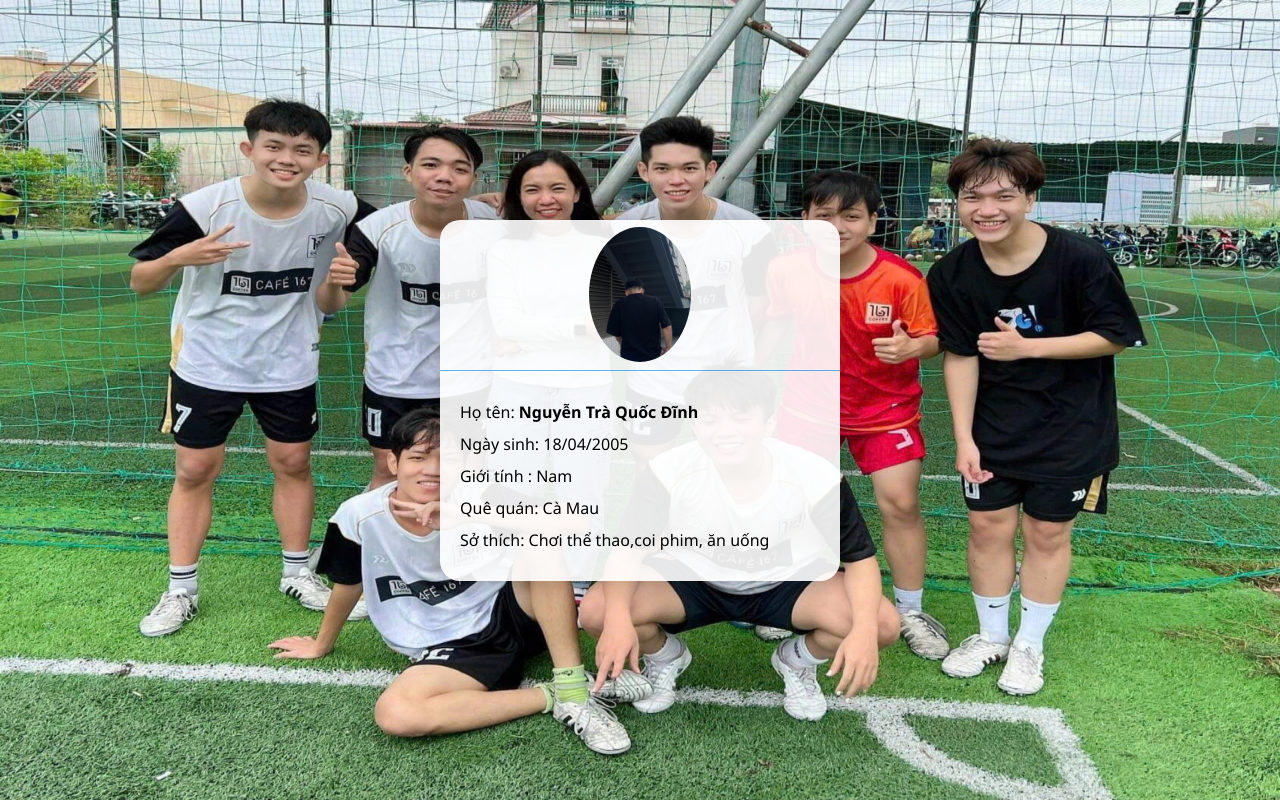
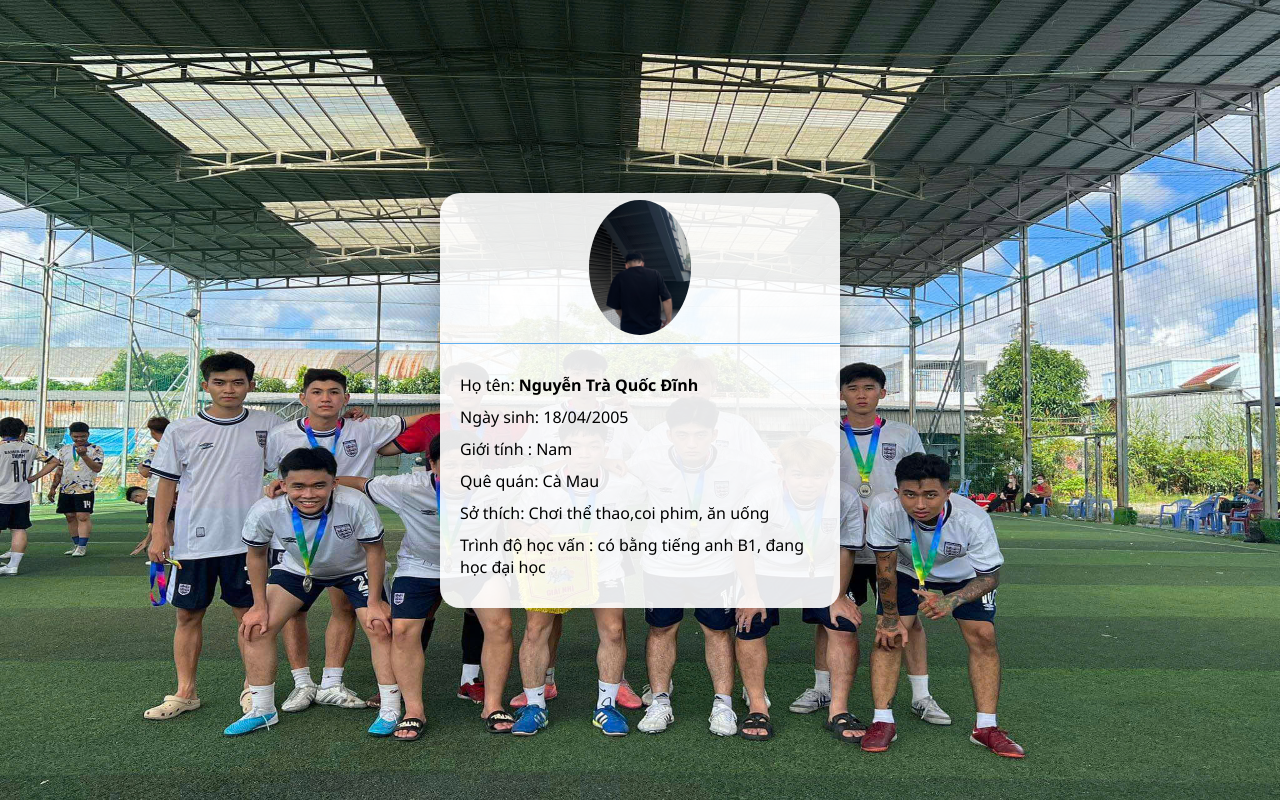
Before and after one commit to nguyendinh1804/nguyendinh1804.github.io, a PHP site: page / in a window 1280 px wide. Run offline with PHP 8.4, Linux system fonts and the light colour scheme.

Commit message:
Add files via upload

```diff
--- a/index.html
+++ b/index.html
@@ -18,6 +18,7 @@
                 <p>Giới tính : Nam</p>
                 <p>Quê quán: Cà Mau</p>
                 <p>Sở thích: Chơi thể thao,coi phim, ăn uống</p>
+                <p>Trình độ học vấn : có bằng tiếng anh B1, đang học đại học</p>
 
             </div>
         </div>
--- a/style.css
+++ b/style.css
@@ -6,7 +6,7 @@
         }
         .container{
             width: 100vw; height: 100vh;
-            background-image: url('nen.jpg');
+            background-image: url('anh.jpg');
             background-position: center;
             background-repeat: no-repeat;
             background-size: 100% 100%;
```
Also changed, not shown: anh.jpg (added).
